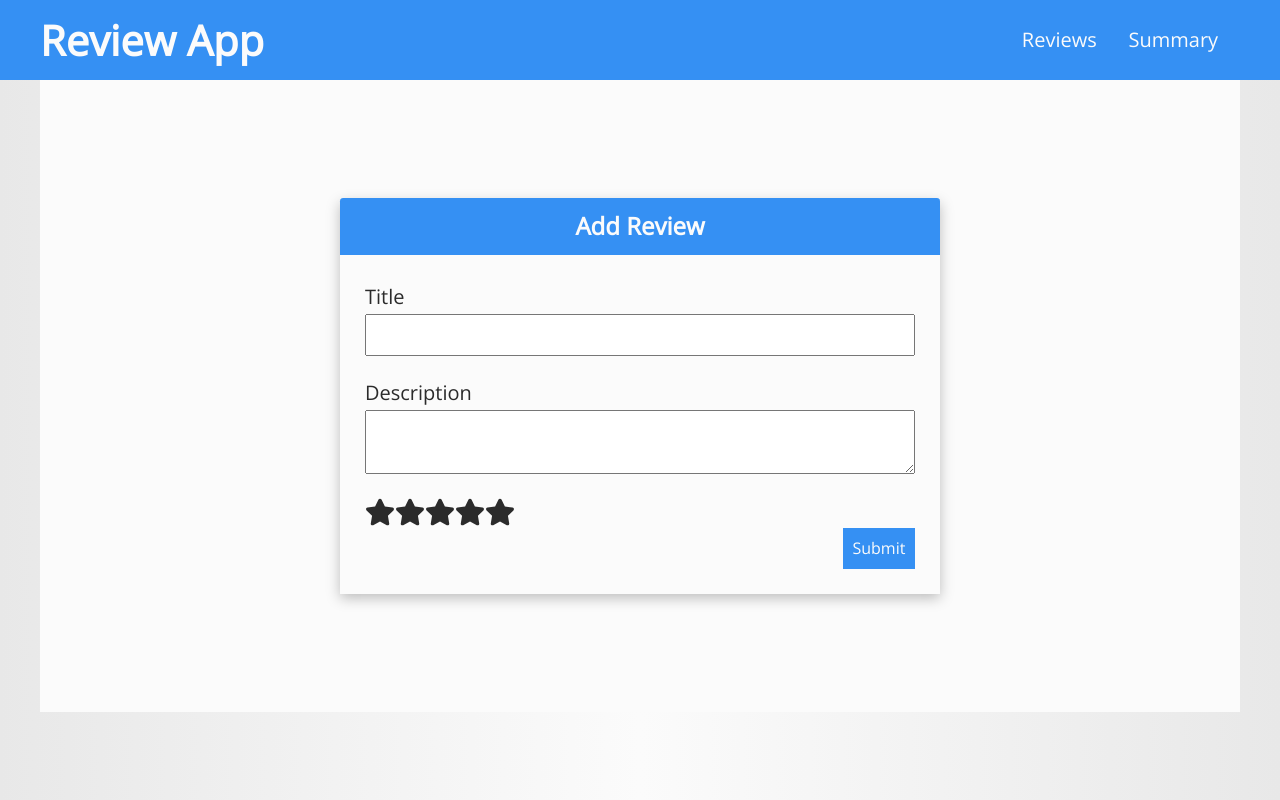
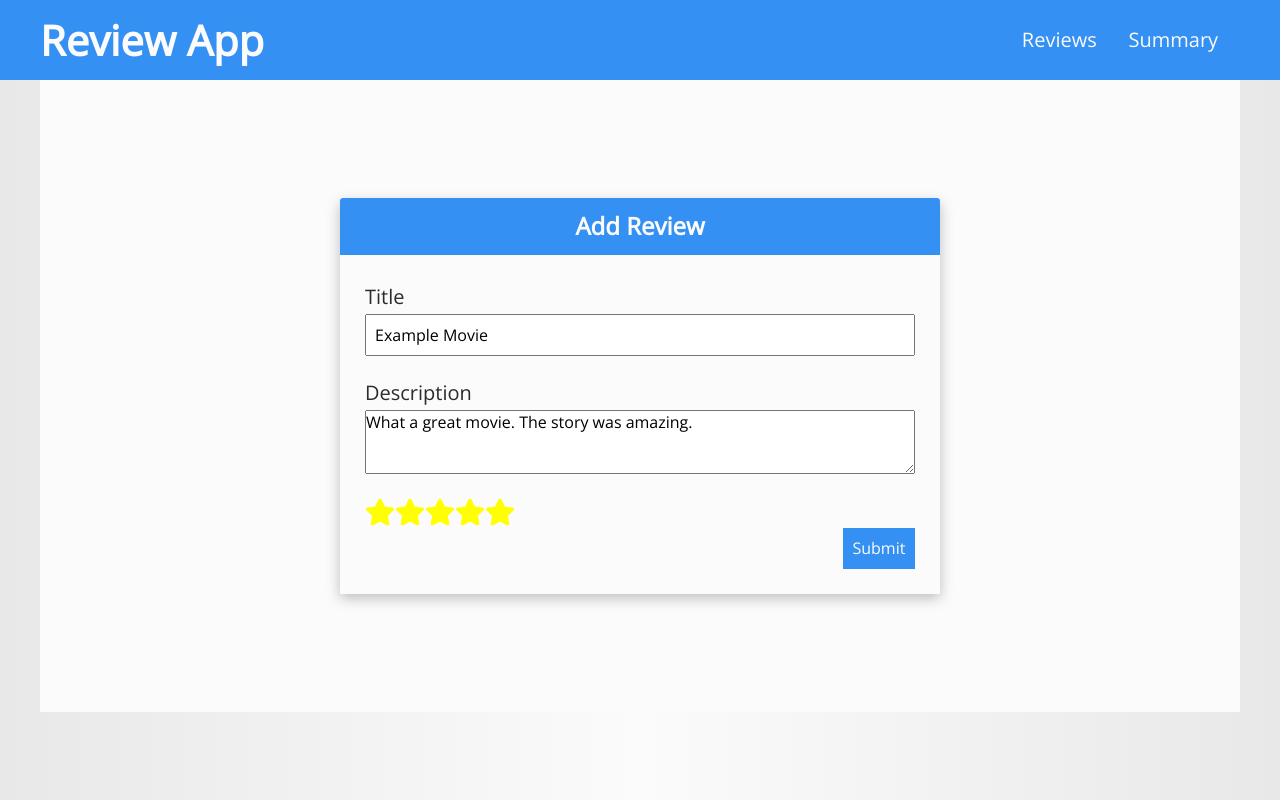
Before and after one commit to Jesrogers/review-app-frontend, a React (Create React App) app: page /review/1 in a window 1280 px wide. Built offline with nearby package versions, Linux system fonts and the light colour scheme.

Commit message:
faulty editing

```diff
--- a/src/App.js
+++ b/src/App.js
@@ -1,34 +1,19 @@
-import React, { useState } from 'react';
+import React, { useState, useEffect } from 'react';
 import { BrowserRouter as Router, Switch, Route } from 'react-router-dom';
 import Header from './components/Header/Header';
 import Reviews from './pages/Reviews/Reviews';
 import ReviewForm from './pages/ReviewForm/ReviewForm';
 import Summary from './pages/Summary/Summary';
-
-let reviewArray = [
-  {
-    title: 'Example Movie',
-    description: 'What a great movie. The story was amazing.',
-    rating: 5,
-    id: 1,
-  },
-  {
-    title: 'Example Food',
-    description: "Didn't taste good.",
-    rating: 2,
-    id: 2,
-  },
-  {
-    title: 'Example Location',
-    description: 'A very nice vacation spot.',
-    rating: 4,
-    id: 3,
-  },
-];
+import reviewService from './services/reviews';
 
 const App = () => {
-  const [reviews, setReviews] = useState(reviewArray);
+  const [reviews, setReviews] = useState([]);
   const [rowLayout, setRowLayout] = useState(false);
+
+  useEffect(() => {
+    const reviews = reviewService.getAll();
+    setReviews(reviews);
+  }, []);
 
   const handleRowLayoutChange = () => {
     setRowLayout(true);
@@ -39,13 +24,18 @@ const App = () => {
   };
 
   const addReview = (review) => {
+    reviewService.addReview(review);
     setReviews(reviews.concat(review));
   };
 
+  const updateReview = (id, newReview) => {
+    setReviews(
+      reviews.map((review) => (review.id !== id ? review : newReview))
+    );
+  };
+
   const deleteReview = (id) => {
-    const updatedReviews = reviews.filter((review) => {
-      return review.id !== id;
-    });
+    const updatedReviews = reviews.filter((review) => review.id !== id);
 
     setReviews(updatedReviews);
   };
@@ -64,8 +54,11 @@ const App = () => {
               handleCardLayoutChange={handleCardLayoutChange}
             />
           </Route>
-          <Route path="/review">
+          <Route path="/review" exact>
             <ReviewForm addReview={addReview} />
+          </Route>
+          <Route path="/review/:id">
+            <ReviewForm updateReview={updateReview} />
           </Route>
           <Route path="/summary">
             <Summary />
--- a/src/pages/ReviewForm/ReviewForm.js
+++ b/src/pages/ReviewForm/ReviewForm.js
@@ -1,26 +1,45 @@
-import React, { useState } from 'react';
+import React, { useState, useEffect } from 'react';
 import styles from './ReviewForm.module.scss';
 import PropTypes from 'prop-types';
 import { useParams, withRouter } from 'react-router-dom';
+import reviewService from '../../services/reviews';
 import StarRating from '../../components/StarRating/StarRating';
 
-const ReviewForm = ({ addReview, history }) => {
+const ReviewForm = ({ addReview, history, updateReview }) => {
   const [title, setTitle] = useState('');
   const [description, setDescription] = useState('');
   const [rating, setRating] = useState(0);
 
   const { id } = useParams();
 
-  const newReview = {
-    title: title,
-    description: description,
-    rating: rating,
-    id: Math.floor(Math.random() * 10000),
-  };
+  useEffect(() => {
+    if (id) {
+      const fetchedReview = reviewService.getReview(Number(id));
+
+      if (fetchedReview) {
+        setTitle(fetchedReview.title);
+        setDescription(fetchedReview.description);
+        setRating(fetchedReview.rating);
+      }
+    }
+  }, [id]);
 
   const onSubmit = (e) => {
     e.preventDefault();
-    addReview(newReview);
+
+    const newReview = {
+      title: title,
+      description: description,
+      rating: rating,
+      id: Number(id) || Math.floor(Math.random() * 10000),
+    };
+
+    if (id) {
+      updateReview(Number(id), newReview);
+    } else {
+      addReview(newReview);
+    }
+
     history.push('/');
   };
 
@@ -39,9 +58,10 @@ const ReviewForm = ({ addReview, history }) => {
             <div>
               <label htmlFor="title">Title</label>
               <input
-                id="title "
+                id="title"
                 type="text"
                 required
+                value={title}
                 onChange={(e) => setTitle(e.target.value)}
               />
             </div>
@@ -49,11 +69,13 @@ const ReviewForm = ({ addReview, history }) => {
               <label htmlFor="description">Description</label>
               <textarea
                 id="description"
+                value={description}
                 onChange={(e) => setDescription(e.target.value)}
               ></textarea>
             </div>
             <StarRating
               editMode={true}
+              rating={rating}
               updateReviewRating={handleRatingClick}
             />
 
@@ -68,7 +90,8 @@ const ReviewForm = ({ addReview, history }) => {
 };
 
 ReviewForm.propTypes = {
-  addReview: PropTypes.func.isRequired,
+  addReview: PropTypes.func,
+  updateReview: PropTypes.func,
 };
 
 export default withRouter(ReviewForm);
--- /dev/null
+++ b/src/services/reviews.js
@@ -0,0 +1,36 @@
+let reviewArray = [
+  {
+    title: 'Example Movie',
+    description: 'What a great movie. The story was amazing.',
+    rating: 5,
+    id: 1,
+  },
+  {
+    title: 'Example Food',
+    description: "Didn't taste good.",
+    rating: 2,
+    id: 2,
+  },
+  {
+    title: 'Example Location',
+    description: 'A very nice vacation spot.',
+    rating: 4,
+    id: 3,
+  },
+];
+
+const getAll = () => {
+  return reviewArray;
+};
+
+const getReview = (id) => {
+  const review = reviewArray.find((review) => review.id === id);
+  return review;
+};
+
+const addReview = (review) => {
+  reviewArray.concat(review);
+  return review;
+};
+
+export default { getAll, getReview, addReview };
```
